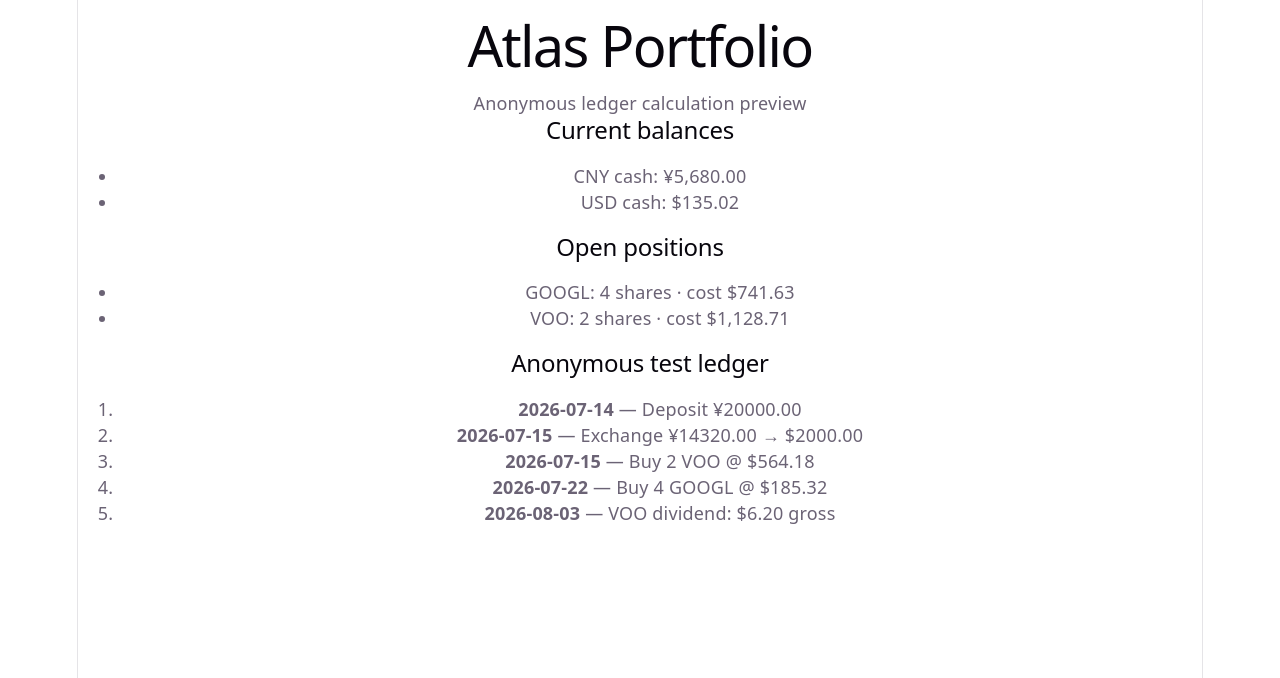
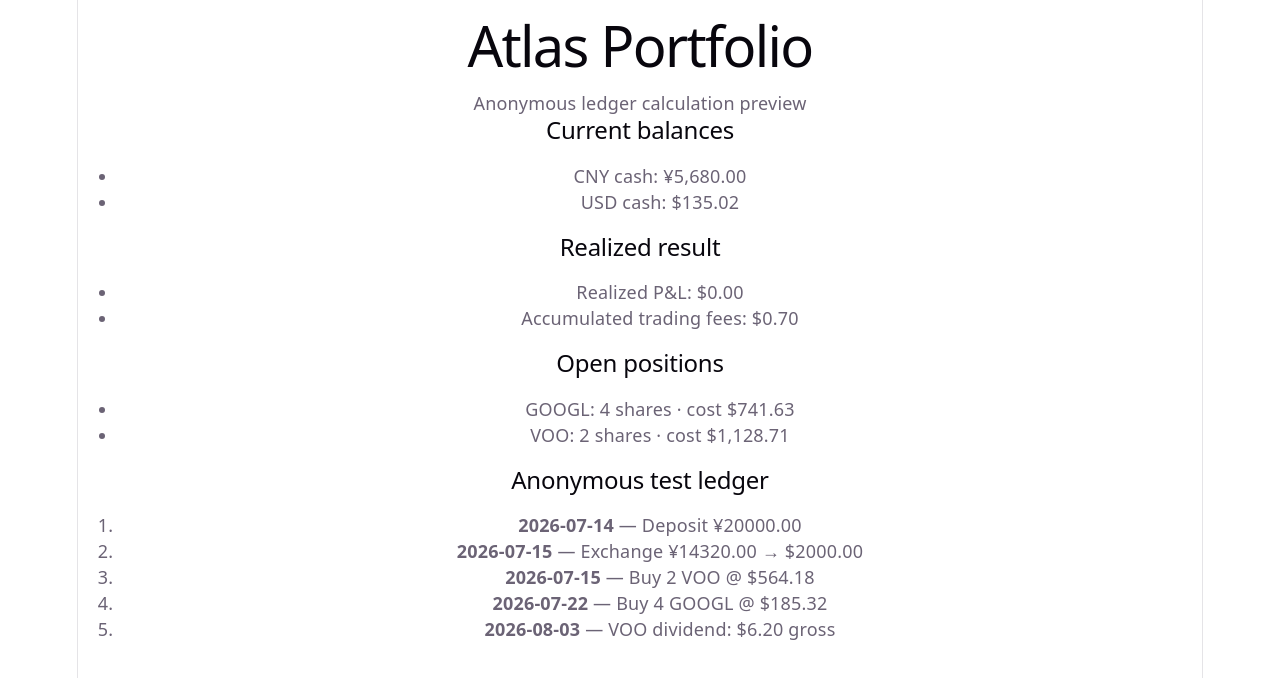
Before and after one commit to xue-bowen/atlas-portfolio, a React (Vite) app in the folder web/: page / in a window 1280 px wide. Shown: the top 678 px of the page. Built offline with nearby package versions, Linux system fonts and the light colour scheme.

Commit message:
feat: add realized pnl and fee tracking

```diff
--- a/web/src/App.tsx
+++ b/web/src/App.tsx
@@ -50,6 +50,12 @@ export default function App() {
         <li>USD cash: {usd.format(balances.usdCash)}</li>
       </ul>
 
+      <h2>Realized result</h2>
+      <ul>
+        <li>Realized P&amp;L: {usd.format(balances.realizedPnlUsd)}</li>
+        <li>Accumulated trading fees: {usd.format(balances.totalFeesUsd)}</li>
+      </ul>
+
       <h2>Open positions</h2>
       <ul>
         {balances.positions.map((position) => (
--- a/web/src/domain/calculateBalances.ts
+++ b/web/src/domain/calculateBalances.ts
@@ -1,5 +1,3 @@
-// web/src/domain/calculateBalances.ts
-
 import type { LedgerEvent } from "./ledger";
 
 export interface PositionBalance {
@@ -12,6 +10,8 @@ export interface PortfolioBalances {
   cnyCash: number;
   usdCash: number;
   positions: PositionBalance[];
+  realizedPnlUsd: number;
+  totalFeesUsd: number;
 }
 
 export function calculateBalances(
@@ -19,6 +19,8 @@ export function calculateBalances(
 ): PortfolioBalances {
   let cnyCash = 0;
   let usdCash = 0;
+  let realizedPnlUsd = 0;
+  let totalFeesUsd = 0;
 
   const positions = new Map<string, PositionBalance>();
 
@@ -49,6 +51,7 @@ export function calculateBalances(
       case "BUY": {
         const tradeCost = event.quantity * event.priceUsd + event.feeUsd;
         usdCash -= tradeCost;
+        totalFeesUsd += event.feeUsd;
 
         const position = positions.get(event.symbol) ?? {
           symbol: event.symbol,
@@ -72,10 +75,14 @@ export function calculateBalances(
         }
 
         const averageCostUsd = position.costUsd / position.quantity;
+        const soldCostUsd = averageCostUsd * event.quantity;
+        const saleProceedsUsd = event.quantity * event.priceUsd - event.feeUsd;
+
         position.quantity -= event.quantity;
-        position.costUsd -= averageCostUsd * event.quantity;
-
-        usdCash += event.quantity * event.priceUsd - event.feeUsd;
+        position.costUsd -= soldCostUsd;
+        usdCash += saleProceedsUsd;
+        realizedPnlUsd += saleProceedsUsd - soldCostUsd;
+        totalFeesUsd += event.feeUsd;
 
         if (position.quantity === 0) {
           positions.delete(event.symbol);
@@ -95,6 +102,7 @@ export function calculateBalances(
 
       case "FEE":
         usdCash -= event.amountUsd;
+        totalFeesUsd += event.amountUsd;
         break;
     }
   }
@@ -105,5 +113,7 @@ export function calculateBalances(
     positions: [...positions.values()].sort((a, b) =>
       a.symbol.localeCompare(b.symbol),
     ),
+    realizedPnlUsd,
+    totalFeesUsd,
   };
 }
```
